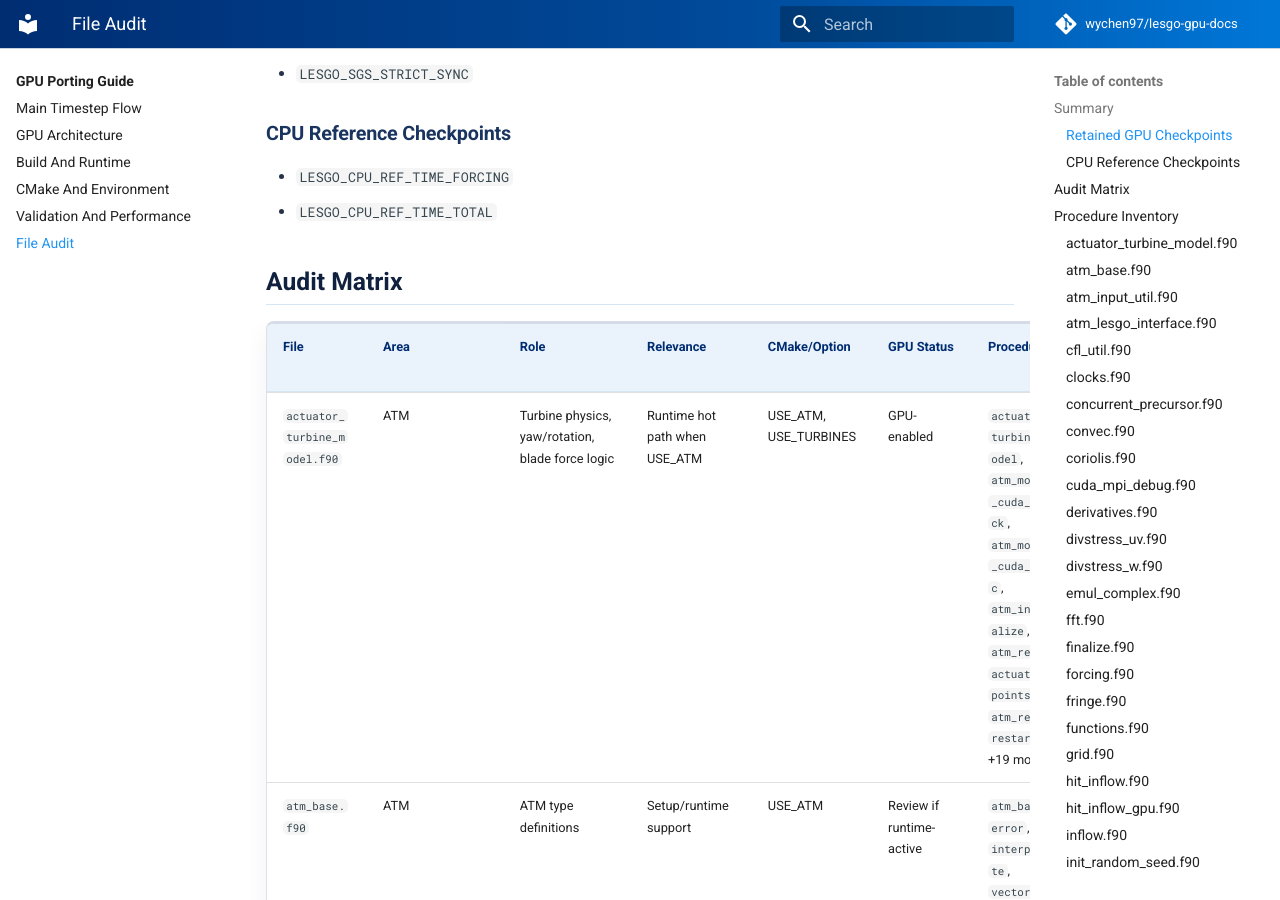
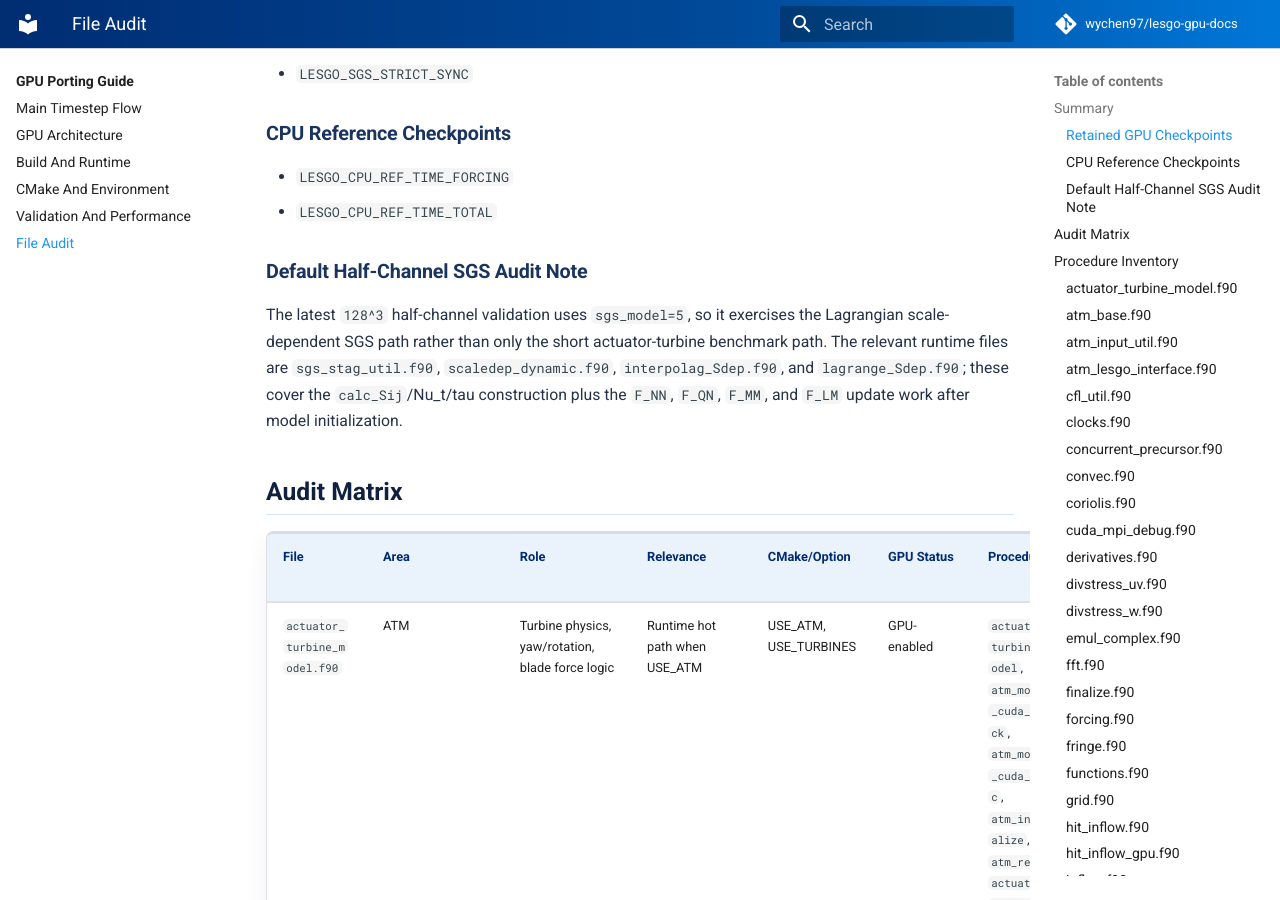
Before and after one commit to wychen97/lesgo-gpu-docs, an MkDocs documentation site: the page built from docs/gpu/file-audit.md, in a window 1280 px wide and 900 px high, scrolled down 1144 px. Built offline with MkDocs 1.6.1 and Material for MkDocs 9.7.7, drawn with Linux system fonts in a browser that asks for light colours; comment, search, counter and statistics services are not loaded.

```diff
--- a/docs/gpu/file-audit.md
+++ b/docs/gpu/file-audit.md
@@ -36,6 +36,10 @@
 - `LESGO_CPU_REF_TIME_FORCING`
 - `LESGO_CPU_REF_TIME_TOTAL`
 
+### Default Half-Channel SGS Audit Note
+
+The latest `128^3` half-channel validation uses `sgs_model=5`, so it exercises the Lagrangian scale-dependent SGS path rather than only the short actuator-turbine benchmark path. The relevant runtime files are `sgs_stag_util.f90`, `scaledep_dynamic.f90`, `interpolag_Sdep.f90`, and `lagrange_Sdep.f90`; these cover the `calc_Sij`/Nu_t/tau construction plus the `F_NN`, `F_QN`, `F_MM`, and `F_LM` update work after model initialization.
+
 ## Audit Matrix
 
 | File | Area | Role | Relevance | CMake/Option | GPU Status | Procedures | Switches | Loop Markers | GPU/MPI Markers | Developer Note |
@@ -67,11 +71,11 @@
 | `initial.f90` | Initialization | Initial condition setup and device state | Initialization | USE_SCALARS, USE_TURBINES | GPU-enabled | `initial`, `initial_cuda_sync`, `initial_cuda_touch_velocity`, `ic_uniform`, `check_for_interp`, `ic_file`, +3 more | - | 27 | CUF/global=2; CUDA/device=24; MPI=10 | Runtime loops have GPU coverage; preserve device-resident data flow. |
 | `initialize.f90` | Initialization | Startup allocation and setup | Initialization | USE_ATM, USE_CPS, USE_HIT, USE_LVLSET, USE_SCALARS, USE_TURBINES | Review if runtime-active | `initialize` | - | 0 | CUF/global=0; CUDA/device=0; MPI=5 | Audit before using in a new active configuration. |
 | `input_util.f90` | Configuration | Input parsing helpers | I/O/setup | USE_HIT, USE_SCALARS, USE_TURBINES | CPU acceptable: setup/I/O | `input_util`, `procedure`, `read_input_conf`, `domain_block`, `model_block`, `coriolis_block`, +10 more | - | 13 | CUF/global=0; CUDA/device=0; MPI=0 | CPU is acceptable unless this path becomes repeated inside the timestep. |
-| `interpolag_Sdep.f90` | SGS | Lagrangian scale-dependent interpolation | Runtime | default/core | GPU-enabled | `interpolag_Sdep`, `interpolag_sdep_cuda_sync` | - | 17 | CUF/global=2; CUDA/device=22; MPI=17 | Runtime loops have GPU coverage; preserve device-resident data flow. |
+| `interpolag_Sdep.f90` | SGS | Lagrangian scale-dependent interpolation | Runtime | default/core | GPU-enabled | `interpolag_Sdep`, `interpolag_sdep_cuda_sync` | - | 17 | CUF/global=2; CUDA/device=22; MPI=17 | Exercised by the default half-channel `sgs_model=5` validation; preserve device-resident Lagrangian data flow. |
 | `interpolag_Ssim.f90` | SGS | Lagrangian scale-sim interpolation | Runtime | default/core | GPU-enabled | `interpolag_Ssim`, `interpolag_ssim_cuda_sync` | - | 11 | CUF/global=2; CUDA/device=22; MPI=13 | Runtime loops have GPU coverage; preserve device-resident data flow. |
 | `io.f90` | Output | Output and optional CGNS paths | I/O | USE_TURBINES | GPU-enabled | `io`, `openfiles`, `energy`, `write_tau_wall_bot`, `write_tau_wall_top`, `write_parallel_cgns`, +7 more | - | 40 | CUF/global=1; CUDA/device=18; MPI=33 | Runtime loops have GPU coverage; preserve device-resident data flow. |
 | `iwmles.f90` | Wall model | Integral wall model support | Runtime | default/core | GPU-enabled | `iwmles`, `iwm_cuda_sync`, `iwm_wallstress`, `iwm_init`, `iwm_finalize`, `iwm_calc_lhs`, +5 more | - | 28 | CUF/global=5; CUDA/device=38; MPI=0 | Runtime loops have GPU coverage; preserve device-resident data flow. |
-| `lagrange_Sdep.f90` | SGS | Lagrangian scale-dependent averaging | Runtime | default/core | GPU-enabled | `lagrange_Sdep`, `lagrange_sdep_cuda_sync` | - | 23 | CUF/global=10; CUDA/device=59; MPI=19 | Runtime loops have GPU coverage; preserve device-resident data flow. |
+| `lagrange_Sdep.f90` | SGS | Lagrangian scale-dependent averaging | Runtime | default/core | GPU-enabled | `lagrange_Sdep`, `lagrange_sdep_cuda_sync` | - | 23 | CUF/global=10; CUDA/device=59; MPI=19 | Covers `F_NN`, `F_QN`, `F_MM`, and `F_LM` update work in the default half-channel validation. |
 | `lagrange_Ssim.f90` | SGS | Lagrangian scale-sim averaging | Runtime | default/core | GPU-enabled | `lagrange_Ssim`, `lagrange_ssim_cuda_sync` | - | 21 | CUF/global=9; CUDA/device=53; MPI=15 | Runtime loops have GPU coverage; preserve device-resident data flow. |
 | `level_set.f90` | Level set | Optional level-set runtime loops | Optional runtime | USE_HIT, USE_LVLSET | GPU-enabled | `level_set`, `level_set_cuda_sync`, `level_set_init`, `level_set_vel_err`, `level_set_Cs_lag_dyn`, `level_set_lag_dyn`, +35 more | - | 106 | CUF/global=8; CUDA/device=34; MPI=165 | Runtime loops have GPU coverage; preserve device-resident data flow. |
 | `level_set_base.f90` | Level set | Level-set shared definitions | Optional setup | USE_LVLSET | GPU-enabled | `level_set_base`, `level_set_base_init` | - | 0 | CUF/global=0; CUDA/device=3; MPI=0 | Runtime loops have GPU coverage; preserve device-resident data flow. |
@@ -88,7 +92,7 @@
 | `scalars.f90` | Scalars | Optional scalar transport GPU loops | Optional runtime | USE_SCALARS | GPU-enabled | `scalars`, `scalars_cuda_sync`, `scalars_copy_rhs_gpu`, `scalars_advective_gpu`, `scalars_flux_gpu`, `scalars_rhs_theta_gpu`, +12 more | - | 65 | CUF/global=20; CUDA/device=58; MPI=17 | Runtime loops have GPU coverage; preserve device-resident data flow. |
 | `scaledep_dynamic.f90` | SGS | Scale-dependent dynamic SGS model support | Runtime | default/core | GPU-enabled | `scaledep_dynamic`, `scaledep_dynamic_cuda_sync` | - | 17 | CUF/global=8; CUDA/device=31; MPI=0 | Runtime loops have GPU coverage; preserve device-resident data flow. |
 | `sgs_param.f90` | SGS | SGS parameters | Setup/runtime support | default/core | GPU-enabled | `sgs_param`, `sgs_param_init` | - | 0 | CUF/global=0; CUDA/device=7; MPI=0 | Runtime loops have GPU coverage; preserve device-resident data flow. |
-| `sgs_stag_util.f90` | SGS | GPU SGS model/stress construction and halos | Runtime hot path | default/core | GPU-enabled | `sgs_stag_util`, `sgs_cuda_sync`, `sgs_cuda_barrier`, `sgs_event_record`, `sgs_event_elapsed_seconds`, `sgs_diag_time`, +26 more | `CUDA_VISIBLE_DEVICES`, `LESGO_SGS_CALCSIJ_EXPLICIT`, `LESGO_SGS_HALO_COMBINED`, `LESGO_SGS_STAGE_TIMING`, `LESGO_SGS_STRICT_SYNC`, `MPICH_GPU_SUPPORT_ENABLED` | 122 | CUF/global=33; CUDA/device=275; MPI=205 | Do not change SGS formulas while editing timing or halo paths; validate tau/wall-stress behavior. |
+| `sgs_stag_util.f90` | SGS | GPU SGS model/stress construction and halos | Runtime hot path | default/core | GPU-enabled | `sgs_stag_util`, `sgs_cuda_sync`, `sgs_cuda_barrier`, `sgs_event_record`, `sgs_event_elapsed_seconds`, `sgs_diag_time`, +26 more | `CUDA_VISIBLE_DEVICES`, `LESGO_SGS_CALCSIJ_EXPLICIT`, `LESGO_SGS_HALO_COMBINED`, `LESGO_SGS_STAGE_TIMING`, `LESGO_SGS_STRICT_SYNC`, `MPICH_GPU_SUPPORT_ENABLED` | 122 | CUF/global=33; CUDA/device=275; MPI=205 | Do not change SGS formulas while editing timing or halo paths; validate wall stress and the default half-channel SGS statistics. |
 | `shifted_inflow.f90` | Inflow | Shifted inflow support | Runtime | USE_SCALARS | GPU-enabled | `shifted_inflow`, `shifted_inflow_cuda_sync`, `shifted_inflow_init`, `inflow_shifted` | - | 10 | CUF/global=3; CUDA/device=65; MPI=0 | Runtime loops have GPU coverage; preserve device-resident data flow. |
 | `sim_param.f90` | Configuration | Simulation parameters | Setup | default/core | GPU-enabled | `sim_param`, `sim_param_init` | - | 0 | CUF/global=0; CUDA/device=1; MPI=0 | Runtime loops have GPU coverage; preserve device-resident data flow. |
 | `sponge.f90` | Boundary | GPU sponge damping loops | Runtime | default/core | GPU-enabled | `sponge`, `sponge_cuda_sync`, `sponge_init`, `sponge_force` | - | 7 | CUF/global=2; CUDA/device=19; MPI=0 | Runtime loops have GPU coverage; preserve device-resident data flow. |
```
Also changed, not shown: docs/gpu/modules/sgs.md (+6 -1 lines), docs/gpu/validation-performance.md (+18 -18 lines), docs/assets/default-channel-128-mean-velocity.png, docs/assets/default-channel-128-reynolds-stress.png, docs/assets/default-channel-128-zplane-contours.png.
